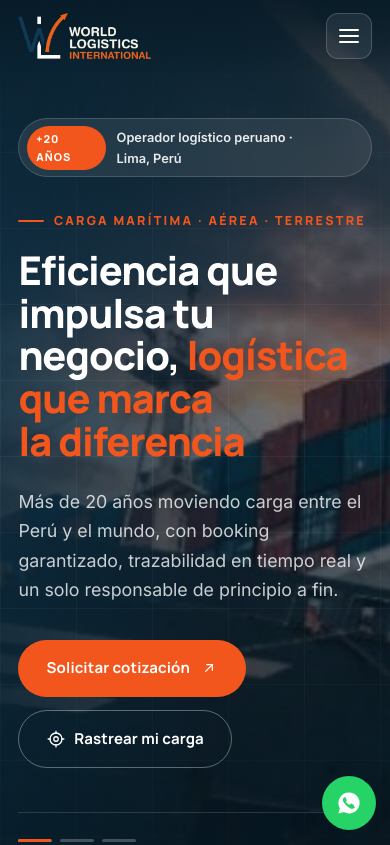
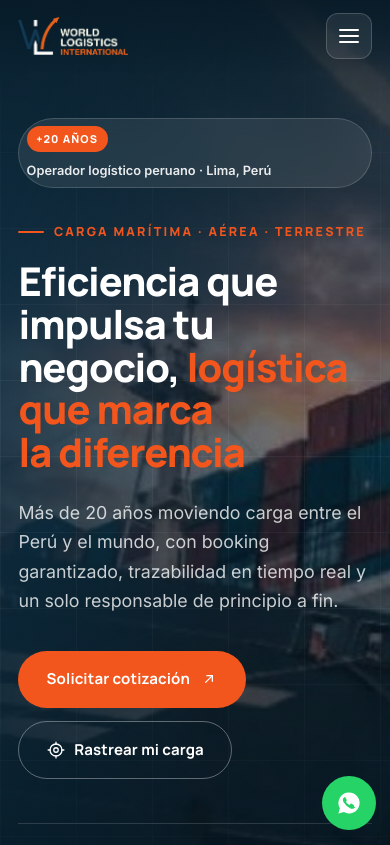
Before and after one commit to Promptivegrowth/WOLI, an Astro site: page / in a window 390 px wide. Shown: the top 845 px of the page. Built offline with nearby package versions, Linux system fonts and the light colour scheme; Astro itself is replaced by a stand-in of ours.

Commit message:
Preloader más legible y responsive a prueba de 320 px
Preloader
- Se reemplaza la versión oscura por una clara cuyo concepto se entiende de
  inmediato: la carga de la página es el seguimiento de un envío.
- Un contenedor recorre una ruta ascendente mientras se encienden los cuatro
  hitos (Recojo, Embarque, Tránsito, Entrega). Posición del contenedor, tramo
  naranja, porcentaje y rótulo de estado se derivan del progreso real de carga.

Responsive
- Las cuadrículas ya no exigen más ancho que la pantalla:
  minmax(340px, 1fr) pasa a minmax(min(340px, 100%), 1fr) en las nueve
  declaraciones. Esto eliminaba el desborde en inicio, nosotros, servicios,
  tarifarios y libro de reclamaciones por debajo de 340 px.
- El mapa de contacto usaba aspect-ratio junto con min-height, lo que forzaba
  731 px de ancho; ahora usa .figure--map con proporción y sin min-height.
- El logotipo de la cabecera se reduce a 38 px y a 32 px en pantallas angostas.
- La insignia del hero envuelve en lugar de desbordar.
- Áreas táctiles: los puntos del carrusel pasan de 3 px a 34 px de alto
  conservando la barra visible, y se amplían los enlaces con flecha, los
  enlaces de contacto y las casillas de verificación.

Verificado con navegador headless en 11 páginas por 8 anchos, de 320 px a
1920 px: sin desborde horizontal y sin errores de consola en ningún caso.

Co-Authored-By: Claude Opus 5 (1M context) <noreply@anthropic.com>

```diff
--- a/src/pages/contacto.astro
+++ b/src/pages/contacto.astro
@@ -161,11 +161,10 @@ const schema = {
         <p class="eyebrow">Cómo llegar</p>
         <h2 class="h2">Encuéntranos en San Isidro</h2>
       </div>
-      <div class="figure" style="aspect-ratio:16/7;min-height:320px" data-reveal>
+      <div class="figure figure--map" data-reveal>
         <iframe
           src={site.mapa}
           title="Ubicación de World Logistics International en San Isidro, Lima"
-          style="width:100%;height:100%;border:0"
           loading="lazy"
           referrerpolicy="no-referrer-when-downgrade"
           allowfullscreen></iframe>
--- a/src/styles/global.css
+++ b/src/styles/global.css
@@ -289,6 +289,7 @@ p { text-wrap: pretty; }
   display: inline-flex;
   align-items: center;
   gap: 0.5rem;
+  padding-block: 0.45rem;
   font-family: var(--font-head);
   font-weight: 700;
   font-size: 0.92rem;
@@ -439,14 +440,16 @@ p { text-wrap: pretty; }
 .mobile-nav__foot { margin-top: auto; display: grid; gap: 0.7rem; }
 .mobile-nav__meta { color: rgba(255, 255, 255, 0.6); font-size: 0.86rem; }
 
-/* ---------- Preloader temático ---------- */
+/* ---------- Preloader: seguimiento de un envío (versión clara) ---------- */
 .preloader {
   position: fixed;
   inset: 0;
   z-index: 200;
-  display: grid;
-  place-items: center;
-  background: var(--wo-navy-950);
+  display: flex;
+  align-items: center;
+  justify-content: center;
+  padding: clamp(1.1rem, 5vw, 2.5rem);
+  background: linear-gradient(180deg, #ffffff 0%, #f4f7f9 100%);
   overflow: hidden;
 }
 .preloader[hidden] { display: none !important; }
@@ -455,144 +458,133 @@ p { text-wrap: pretty; }
   position: absolute;
   inset: -10%;
   background-image:
-    linear-gradient(rgba(255, 255, 255, 0.045) 1px, transparent 1px),
-    linear-gradient(90deg, rgba(255, 255, 255, 0.045) 1px, transparent 1px);
-  background-size: 58px 58px;
-  mask-image: radial-gradient(circle at 50% 50%, #000 10%, transparent 72%);
-  -webkit-mask-image: radial-gradient(circle at 50% 50%, #000 10%, transparent 72%);
-  animation: pre-drift 22s linear infinite;
-}
-@keyframes pre-drift { to { transform: translate3d(-58px, -58px, 0); } }
+    linear-gradient(rgba(17, 93, 140, 0.08) 1px, transparent 1px),
+    linear-gradient(90deg, rgba(17, 93, 140, 0.08) 1px, transparent 1px);
+  background-size: 54px 54px;
+  mask-image: radial-gradient(ellipse at 50% 50%, #000 18%, transparent 72%);
+  -webkit-mask-image: radial-gradient(ellipse at 50% 50%, #000 18%, transparent 72%);
+  animation: pre-drift 26s linear infinite;
+}
+@keyframes pre-drift { to { transform: translate3d(-54px, -54px, 0); } }
 
 .preloader__glow {
   position: absolute;
-  width: 60vmax; height: 60vmax;
+  width: 62vmax;
+  height: 62vmax;
   border-radius: 50%;
-  background: radial-gradient(circle, rgba(242, 86, 29, 0.22), transparent 62%);
-  filter: blur(20px);
-  animation: pre-pulse 3.4s var(--ease-io) infinite;
+  background: radial-gradient(circle, rgba(242, 86, 29, 0.13), transparent 62%);
+  animation: pre-pulse 4s var(--ease-io) infinite;
 }
 @keyframes pre-pulse {
-  0%, 100% { transform: scale(0.9); opacity: 0.55; }
-  50% { transform: scale(1.08); opacity: 0.95; }
+  0%, 100% { transform: scale(0.92); opacity: 0.6; }
+  50% { transform: scale(1.06); opacity: 1; }
 }
 
 .preloader__core {
   position: relative;
   z-index: 2;
-  width: min(560px, 84vw);
+  width: 100%;
+  max-width: 720px;
+  min-width: 0;
   text-align: center;
-  color: #fff;
 }
 
 .preloader__mark {
-  position: relative;
-  width: 118px;
-  margin: 0 auto 2rem;
-}
-.preloader__mark img {
-  width: 100%;
-  filter: drop-shadow(0 10px 30px rgba(0, 0, 0, 0.5));
-  clip-path: inset(100% 0 0 0);
-  animation: mark-reveal 1.15s var(--ease) 0.15s forwards;
-}
-@keyframes mark-reveal {
-  to { clip-path: inset(0 0 0 0); }
-}
-.preloader__ring {
-  position: absolute;
-  inset: -34px;
-  border-radius: 50%;
-  border: 1px dashed rgba(255, 255, 255, 0.22);
-  animation: spin 9s linear infinite;
-}
-.preloader__ring::after {
-  content: '';
-  position: absolute;
-  top: -4px; left: 50%;
-  width: 7px; height: 7px;
-  margin-left: -3.5px;
-  border-radius: 50%;
-  background: var(--wo-orange);
-  box-shadow: 0 0 14px 3px rgba(242, 86, 29, 0.75);
-}
-@keyframes spin { to { transform: rotate(360deg); } }
-
-/* Ruta logística animada */
-.preloader__route {
-  position: relative;
-  height: 42px;
-  margin: 0 auto 1.4rem;
-  max-width: 420px;
-}
-.preloader__route svg { width: 100%; height: 100%; overflow: visible; }
-.route-path {
+  width: clamp(58px, 12vw, 84px);
+  height: auto;
+  margin: 0 auto 1rem;
+  animation: pre-mark 0.8s var(--ease) both;
+}
+@keyframes pre-mark {
+  from { opacity: 0; transform: translateY(10px) scale(0.94); }
+  to { opacity: 1; transform: none; }
+}
+
+.preloader__brand {
+  font-family: var(--font-head);
+  font-size: clamp(0.58rem, 2vw, 0.72rem);
+  font-weight: 800;
+  letter-spacing: 0.28em;
+  text-transform: uppercase;
+  color: var(--wo-navy);
+  margin-bottom: 0.5rem;
+}
+
+.preloader__title {
+  font-family: var(--font-head);
+  font-size: clamp(1.15rem, 4.4vw, 1.6rem);
+  font-weight: 800;
+  letter-spacing: -0.02em;
+  color: var(--ink);
+  margin-bottom: clamp(1.6rem, 5vw, 2.6rem);
+}
+
+/* --- Ruta del envío --- */
+.preloader__route { width: 100%; }
+.preloader__route svg { width: 100%; height: auto; overflow: visible; }
+
+.pre-track {
   fill: none;
-  stroke: rgba(255, 255, 255, 0.2);
-  stroke-width: 1.5;
-  stroke-dasharray: 5 6;
+  stroke: var(--mist-200);
+  stroke-width: 3.5;
   stroke-linecap: round;
 }
-.route-progress {
+.pre-progress {
   fill: none;
   stroke: var(--wo-orange);
-  stroke-width: 2.5;
+  stroke-width: 4;
   stroke-linecap: round;
-  stroke-dasharray: 320;
-  stroke-dashoffset: 320;
-  animation: route-draw 2.6s var(--ease-io) 0.3s forwards;
-  filter: drop-shadow(0 0 6px rgba(242, 86, 29, 0.7));
-}
-@keyframes route-draw { to { stroke-dashoffset: 0; } }
-.route-node { fill: rgba(255, 255, 255, 0.5); }
-.route-ship {
+  transition: stroke-dashoffset 0.25s linear;
+}
+
+.pre-node {
   fill: #fff;
-  offset-path: path('M4,34 C90,34 130,10 210,10 C290,10 330,26 416,6');
-  offset-rotate: 0deg;
-  animation: route-travel 2.9s var(--ease-io) 0.3s forwards;
-}
-@keyframes route-travel {
-  from { offset-distance: 0%; }
-  to { offset-distance: 100%; }
-}
-
-.preloader__label {
-  font-family: var(--font-head);
-  font-size: 0.7rem;
+  stroke: var(--mist-200);
+  stroke-width: 3.5;
+  transition: fill 0.35s var(--ease), stroke 0.35s var(--ease);
+}
+.pre-node.is-on {
+  fill: var(--wo-orange);
+  stroke: var(--wo-orange);
+}
+
+.pre-cargo { transition: transform 0.25s linear; }
+.pre-cargo__box { fill: var(--wo-navy); }
+.pre-cargo__rail { fill: var(--wo-orange); }
+.pre-cargo__ribs { stroke: rgba(255, 255, 255, 0.26); stroke-width: 1.4; }
+.pre-cargo__trail {
+  stroke: var(--wo-blue);
+  stroke-width: 2.4;
+  stroke-linecap: round;
+  opacity: 0.35;
+}
+
+.preloader__steps {
+  display: grid;
+  grid-template-columns: repeat(4, minmax(0, 1fr));
+  gap: 0.2rem;
+  list-style: none;
+  margin: 0.6rem 0 0;
+  padding: 0;
+}
+.preloader__steps li {
+  font-family: var(--font-head);
+  font-size: clamp(0.54rem, 2.1vw, 0.68rem);
   font-weight: 800;
-  letter-spacing: 0.42em;
+  letter-spacing: 0.12em;
   text-transform: uppercase;
-  color: rgba(255, 255, 255, 0.5);
-  margin-bottom: 0.85rem;
-}
-
-.preloader__ports {
-  height: 1.35rem;
-  overflow: hidden;
-  font-family: var(--font-head);
-  font-size: 0.76rem;
-  font-weight: 700;
-  letter-spacing: 0.2em;
-  color: var(--wo-orange-300);
-  text-transform: uppercase;
-}
-.preloader__ports span { display: block; animation: ports 3.2s steps(1) infinite; }
-.preloader__ports em { display: block; height: 1.35rem; line-height: 1.35rem; font-style: normal; }
-@keyframes ports {
-  0%, 16% { transform: translateY(0); }
-  20%, 36% { transform: translateY(-1.35rem); }
-  40%, 56% { transform: translateY(-2.7rem); }
-  60%, 76% { transform: translateY(-4.05rem); }
-  80%, 96% { transform: translateY(-5.4rem); }
-  100% { transform: translateY(-6.75rem); }
-}
-
+  color: var(--ink-mute);
+  transition: color 0.35s var(--ease);
+}
+.preloader__steps li.is-on { color: var(--wo-navy); }
+
+/* --- Progreso --- */
 .preloader__bar {
   position: relative;
-  width: min(300px, 68vw);
-  height: 3px;
-  margin: 1.5rem auto 0.9rem;
-  background: rgba(255, 255, 255, 0.12);
+  width: min(320px, 78%);
+  height: 4px;
+  margin: clamp(1.8rem, 5vw, 2.6rem) auto 0.9rem;
+  background: var(--mist-200);
   border-radius: 999px;
   overflow: hidden;
 }
@@ -604,28 +596,29 @@ p { text-wrap: pretty; }
   border-radius: 999px;
   transition: width 0.25s var(--ease-io);
 }
-.preloader__pct {
-  font-family: var(--font-head);
-  font-size: 0.8rem;
-  font-weight: 800;
-  letter-spacing: 0.16em;
-  color: rgba(255, 255, 255, 0.72);
+
+.preloader__status {
+  font-family: var(--font-head);
+  font-size: clamp(0.7rem, 2.4vw, 0.8rem);
+  font-weight: 700;
+  letter-spacing: 0.1em;
+  color: var(--ink-soft);
   font-variant-numeric: tabular-nums;
 }
+.preloader__status #pre-estado { color: var(--wo-orange); text-transform: uppercase; }
 
 .preloader.is-done { animation: pre-out 0.85s var(--ease) forwards; }
-@keyframes pre-out {
-  to { clip-path: inset(0 0 100% 0); opacity: 1; }
+@keyframes pre-out { to { clip-path: inset(0 0 100% 0); } }
+
+/* En pantallas muy angostas la ruta se acorta para que quepan las etiquetas */
+@media (max-width: 420px) {
+  .preloader__steps li { letter-spacing: 0.06em; }
 }
 
 @media (prefers-reduced-motion: reduce) {
   .preloader__grid,
   .preloader__glow,
-  .preloader__ring,
-  .route-ship,
-  .preloader__ports span { animation: none !important; }
-  .preloader__mark img { clip-path: none; animation: none; }
-  .route-progress { stroke-dashoffset: 0; animation: none; }
+  .preloader__mark { animation: none !important; }
 }
 
 /* ---------- Hero ---------- */
@@ -677,8 +670,10 @@ p { text-wrap: pretty; }
 .hero__inner { position: relative; z-index: 2; width: 100%; }
 .hero__badge {
   display: inline-flex;
-  align-items: center;
-  gap: 0.65rem;
+  flex-wrap: wrap;
+  align-items: center;
+  gap: 0.5rem 0.65rem;
+  max-width: 100%;
   padding: 0.42rem 0.95rem 0.42rem 0.45rem;
   background: rgba(255, 255, 255, 0.09);
   border: 1px solid rgba(255, 255, 255, 0.16);
@@ -725,21 +720,33 @@ p { text-wrap: pretty; }
   padding-top: 1.6rem;
   border-top: 1px solid rgba(255, 255, 255, 0.14);
 }
-.hero__dots { display: flex; gap: 0.5rem; }
+.hero__dots { display: flex; gap: 0.3rem; }
 .hero__dot {
+  /* La barra mide 3 px, pero el botón ocupa 34 px para poder tocarse en móvil */
+  width: 34px; height: 34px;
+  display: grid;
+  place-items: center;
+  background: none;
+  border: 0;
+  padding: 0;
+  cursor: pointer;
+  position: relative;
+}
+.hero__dot::before {
+  content: '';
   width: 34px; height: 3px;
   border-radius: 999px;
   background: rgba(255, 255, 255, 0.24);
-  border: 0;
-  padding: 0;
-  cursor: pointer;
-  overflow: hidden;
-  position: relative;
-}
-.hero__dot.is-active { background: rgba(255, 255, 255, 0.34); }
+  transition: background 0.3s;
+}
+.hero__dot.is-active::before { background: rgba(255, 255, 255, 0.34); }
 .hero__dot.is-active::after {
   content: '';
-  position: absolute; inset: 0;
+  position: absolute;
+  left: 0; top: 50%;
+  margin-top: -1.5px;
+  width: 34px; height: 3px;
+  border-radius: 999px;
   background: var(--wo-orange);
   transform-origin: left;
   animation: dot-fill 7s linear forwards;
@@ -797,13 +804,13 @@ p { text-wrap: pretty; }
 
 /* ---------- Grillas ---------- */
 .grid { display: grid; gap: clamp(1rem, 2vw, 1.6rem); }
-.grid--2 { grid-template-columns: repeat(auto-fit, minmax(300px, 1fr)); }
-.grid--3 { grid-template-columns: repeat(auto-fit, minmax(285px, 1fr)); }
-.grid--4 { grid-template-columns: repeat(auto-fit, minmax(225px, 1fr)); }
+.grid--2 { grid-template-columns: repeat(auto-fit, minmax(min(300px, 100%), 1fr)); }
+.grid--3 { grid-template-columns: repeat(auto-fit, minmax(min(285px, 100%), 1fr)); }
+.grid--4 { grid-template-columns: repeat(auto-fit, minmax(min(225px, 100%), 1fr)); }
 
 .split {
   display: grid;
-  grid-template-columns: repeat(auto-fit, minmax(340px, 1fr));
+  grid-template-columns: repeat(auto-fit, minmax(min(340px, 100%), 1fr));
   gap: clamp(2rem, 5vw, 4.5rem);
   align-items: center;
 }
@@ -854,7 +861,7 @@ p { text-wrap: pretty; }
 
 .card h3 { font-size: var(--fs-h4); margin-bottom: 0.6rem; }
 .card p { color: var(--ink-soft); font-size: 0.95rem; }
-.card .arrow-link { margin-top: 1.2rem; }
+.card .arrow-link { margin-top: 0.85rem; }
 
 /* Tarjeta de servicio con imagen */
 .svc {
@@ -930,7 +937,7 @@ p { text-wrap: pretty; }
 /* ---------- Cifras ---------- */
 .stats {
   display: grid;
-  grid-template-columns: repeat(auto-fit, minmax(190px, 1fr));
+  grid-template-columns: repeat(auto-fit, minmax(min(190px, 100%), 1fr));
   gap: 1px;
   background: rgba(255, 255, 255, 0.12);
   border: 1px solid rgba(255, 255, 255, 0.12);
@@ -958,7 +965,7 @@ p { text-wrap: pretty; }
 .stat__detail { font-size: 0.83rem; color: rgba(255, 255, 255, 0.55); margin-top: 0.2rem; }
 
 /* ---------- Proceso ---------- */
-.steps { counter-reset: step; display: grid; gap: 1px; background: var(--line); border: 1px solid var(--line); border-radius: var(--r-lg); overflow: hidden; grid-template-columns: repeat(auto-fit, minmax(250px, 1fr)); }
+.steps { counter-reset: step; display: grid; gap: 1px; background: var(--line); border: 1px solid var(--line); border-radius: var(--r-lg); overflow: hidden; grid-template-columns: repeat(auto-fit, minmax(min(250px, 100%), 1fr)); }
 .step { background: #fff; padding: clamp(1.6rem, 2.6vw, 2.2rem); position: relative; transition: background 0.4s; }
 .step:hover { background: var(--mist); }
 .step__n {
@@ -1007,6 +1014,9 @@ p { text-wrap: pretty; }
 .figure img { width: 100%; height: 100%; object-fit: cover; }
 .figure--tall { aspect-ratio: 4 / 5; }
 .figure--wide { aspect-ratio: 16 / 10; }
+.figure--map { width: 100%; aspect-ratio: 16 / 9; }
+.figure--map iframe { width: 100%; height: 100%; border: 0; }
+@media (max-width: 640px) { .figure--map { aspect-ratio: 4 / 5; } }
 
 .media-stack { position: relative; }
 .media-stack__badge {
@@ -1031,7 +1041,7 @@ p { text-wrap: pretty; }
 /* ---------- Galería de operaciones ---------- */
 .gallery {
   display: grid;
-  grid-template-columns: repeat(auto-fit, minmax(240px, 1fr));
+  grid-template-columns: repeat(auto-fit, minmax(min(240px, 100%), 1fr));
   gap: 1rem;
 }
 .gallery figure {
@@ -1108,6 +1118,7 @@ p { text-wrap: pretty; }
   letter-spacing: 0.04em;
 }
 .dl__body { flex: 1; min-width: 0; }
+.dl__body b, .dl__body span { overflow-wrap: anywhere; }
 .dl__body b { display: block; font-family: var(--font-head); font-size: 1.02rem; letter-spacing: -0.01em; }
 .dl__body span { font-size: 0.83rem; color: var(--ink-mute); }
 .dl__go {
@@ -1176,7 +1187,7 @@ p { text-wrap: pretty; }
 
 /* ---------- Formularios ---------- */
 .form { display: grid; gap: 1.1rem; }
-.form__row { display: grid; grid-template-columns: repeat(auto-fit, minmax(210px, 1fr)); gap: 1.1rem; }
+.form__row { display: grid; grid-template-columns: repeat(auto-fit, minmax(min(210px, 100%), 1fr)); gap: 1.1rem; }
 .field { display: grid; gap: 0.42rem; align-content: start; }
 .field > label {
   font-family: var(--font-head);
@@ -1227,10 +1238,11 @@ p { text-wrap: pretty; }
   color: var(--ink-soft);
   line-height: 1.5;
 }
-.check-inline input { width: 18px; height: 18px; margin-top: 0.15rem; accent-color: var(--wo-orange); flex: none; }
+.check-inline { padding-block: 0.3rem; }
+.check-inline input { width: 20px; height: 20px; margin-top: 0.1rem; accent-color: var(--wo-orange); flex: none; }
 .check-inline a { color: var(--wo-blue); text-decoration: underline; }
 
-.radio-cards { display: grid; grid-template-columns: repeat(auto-fit, minmax(220px, 1fr)); gap: 0.9rem; }
+.radio-cards { display: grid; grid-template-columns: repeat(auto-fit, minmax(min(220px, 100%), 1fr)); gap: 0.9rem; }
 .radio-card {
   position: relative;
   border: 1px solid var(--line);
@@ -1307,7 +1319,9 @@ p { text-wrap: pretty; }
 .info-list__ico svg { width: 20px; height: 20px; }
 .info-list b { display: block; font-family: var(--font-head); font-size: 0.78rem; letter-spacing: 0.12em; text-transform: uppercase; color: var(--ink-mute); margin-bottom: 0.15rem; }
 .panel--dark .info-list b { color: rgba(255, 255, 255, 0.55); }
-.info-list a, .info-list p { font-size: 0.98rem; }
+.info-list a, .info-list p { font-size: 0.98rem; overflow-wrap: anywhere; }
+.info-list li > span:last-child { min-width: 0; }
+.info-list a { display: inline-block; padding-block: 0.22rem; }
 .info-list a:hover { color: var(--wo-orange); }
 
 /* ---------- CTA ---------- */
@@ -1514,8 +1528,17 @@ p { text-wrap: pretty; }
 }
 @media (max-width: 640px) {
   .header__inner { height: 72px; }
+  .brand img,
+  .header.is-solid .brand img { height: 38px; }
   html { scroll-padding-top: 80px; }
   .mobile-nav { padding-top: 96px; }
   .media-stack__badge { right: 0; bottom: -1rem; padding: 0.9rem 1.1rem; }
   .hero { padding-top: 118px; }
 }
+
+@media (max-width: 380px) {
+  .brand img,
+  .header.is-solid .brand img { height: 32px; }
+  .btn { padding: 0.85rem 1.3rem; font-size: 0.88rem; }
+  .panel { border-radius: var(--r-lg); }
+}
```
Also changed, not shown: src/components/Preloader.astro (+114 -46 lines), README.md.
